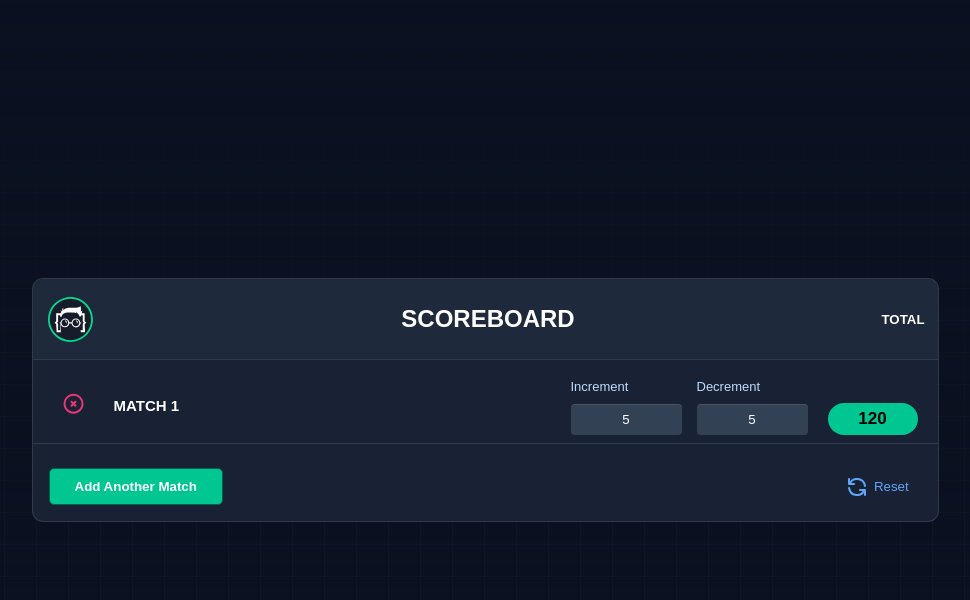
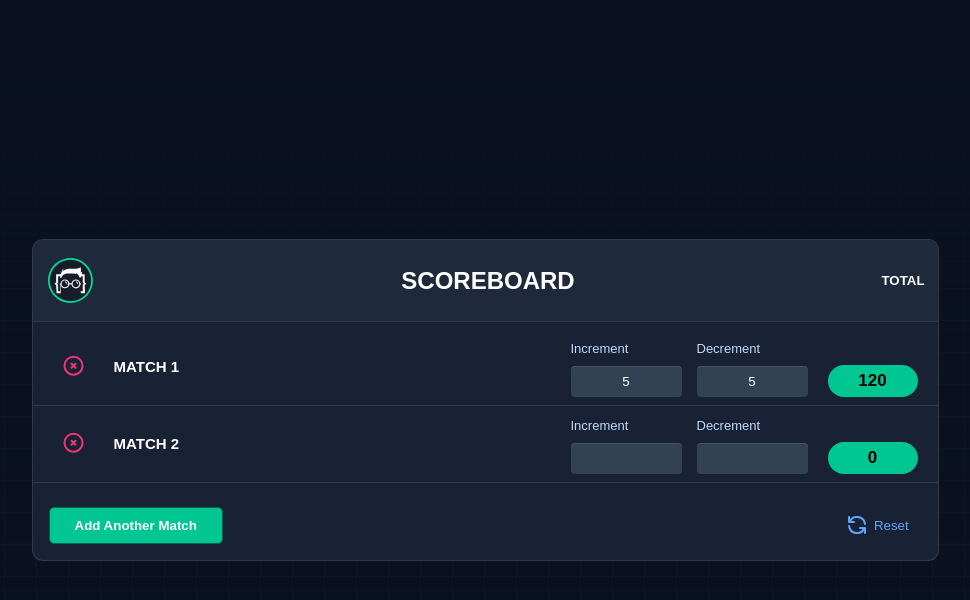
Before and after one commit to writerabutaher/think-in-a-redux-way-assignment-1, a plain HTML site: page index.html in a window 1280 px wide. Both pictures are taken after typing "5", "5" into the empty fields and a click on the button "Add Another Match". Shown: the whole page, without its empty margins (155-1125 px from the left). Drawn offline with Linux system fonts and the light colour scheme.

Commit message:
add new matches onClick

```diff
--- a/index.html
+++ b/index.html
@@ -29,7 +29,9 @@
             <button class="lws-delete">
               <img src="./image/delete.svg" alt="" />
             </button>
-            <h3 class="lws-matchName">Match 1</h3>
+            <h3 class="lws-matchName">
+              Match <span class="match-number">1</span>
+            </h3>
           </div>
           <div class="inc-dec">
             <form class="incrementForm">
@@ -48,7 +50,9 @@
       </div>
       <!-- for adding another matches -->
       <div class="add_match">
-        <button class="btn lws-addMatch">Add Another Match</button>
+        <button class="btn lws-addMatch" onclick="{addMatch()}">
+          Add Another Match
+        </button>
         <button class="lws-reset">
           <svg
             fill="none"
--- a/script.js
+++ b/script.js
@@ -1 +1,35 @@
-console.log("object");
+const allMatches = document.querySelector(".all-matches");
+const match = document.querySelector(".match");
+const addMatchBtn = document.querySelector(".lws-addMatch");
+let matchNumber = 2;
+
+const addMatch = () => {
+  const newMatch = document.createElement("div");
+  newMatch.classList.add("match");
+
+  newMatch.innerHTML = `
+    <div class="wrapper">
+        <button class="lws-delete">
+          <img src="./image/delete.svg" alt="" />
+        </button>
+        <h3 class="lws-matchName">Match ${matchNumber}</h3>
+      </div>
+      <div class="inc-dec">
+        <form class="incrementForm">
+          <h4>Increment</h4>
+          <input type="number" name="increment" class="lws-increment" />
+        </form>
+        <form class="decrementForm">
+          <h4>Decrement</h4>
+          <input type="number" name="decrement" class="lws-decrement" />
+        </form>
+      </div>
+      <div class="numbers">
+        <h2 class="lws-singleResult">0</h2>
+      </div>
+    `;
+
+  allMatches.appendChild(newMatch);
+
+  matchNumber++;
+};
```
Also changed, not shown: 1 other file.
